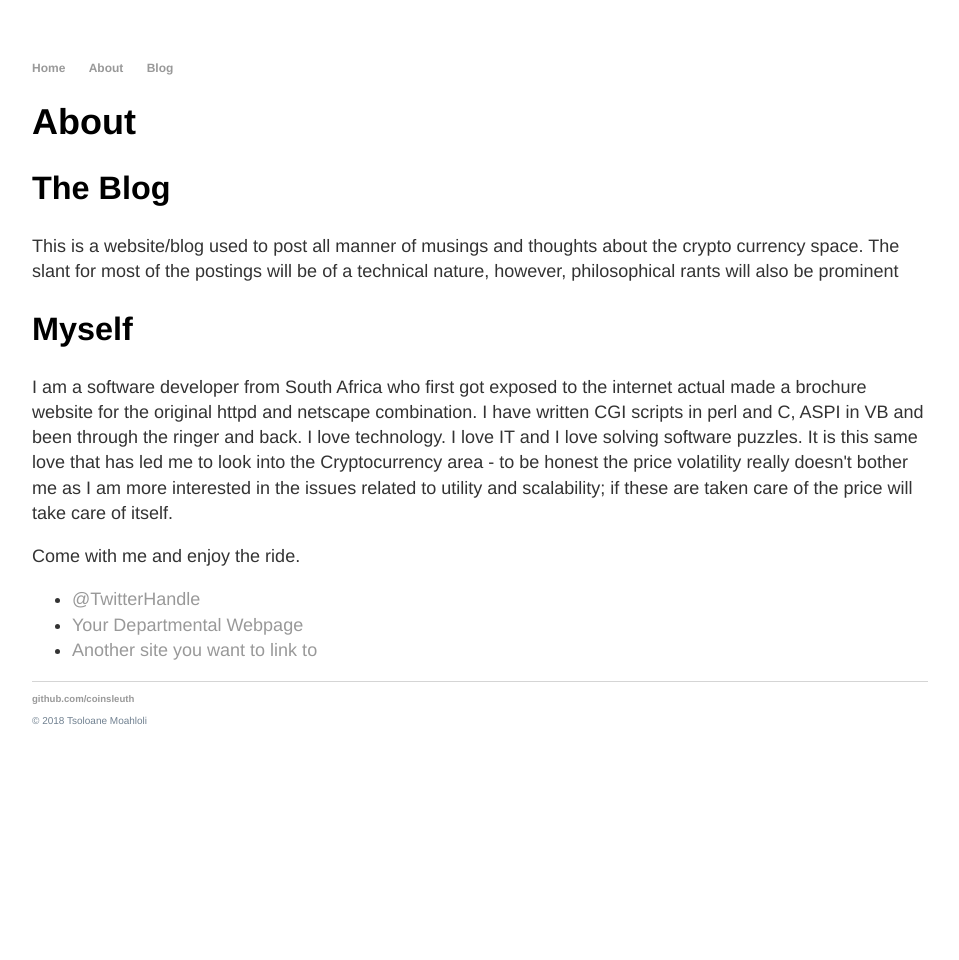
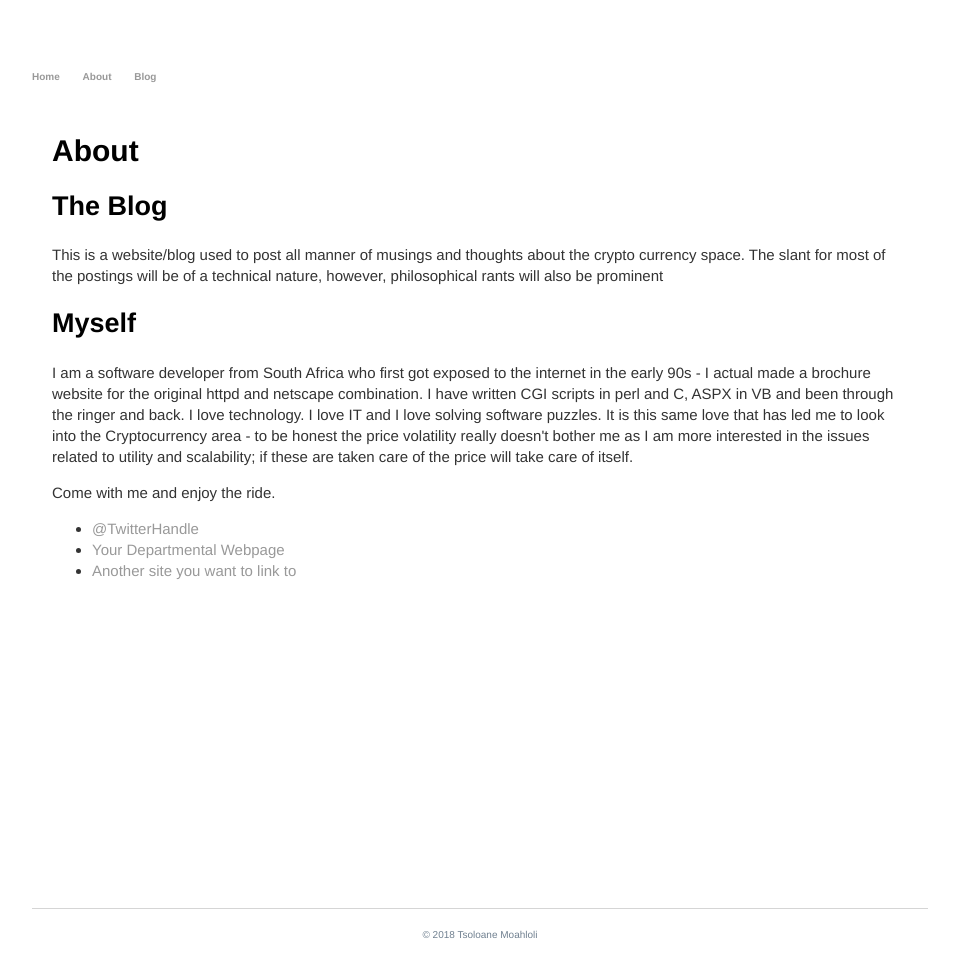
Before and after one commit to coinsleuth/coinsleuth.github.io, a Jekyll site: the page built from about/index.html, in a window 1280 px wide. Shown: the whole page, without its empty margins (160-1119 px from the left). Built offline with Jekyll 4.4.1, drawn with Linux system fonts in a browser that asks for light colours; before the commit the page ends 900 px from its top, so only the background shows below that.

Commit message:
layout changes

```diff
--- a/_layouts/default.html
+++ b/_layouts/default.html
@@ -23,11 +23,9 @@
 </div>
 
 <footer>
-   <ul>
-   <li><a href="https://github.com/coinsleuth">github.com/coinsleuth</a></li>
-   </ul>
-      <div style="font-size: x-small; color: slategray;">&copy; 2018 Tsoloane Moahloli</div>
+    <div style="font-size: x-small; color: slategray; text-align: center">
+        &copy; 2018 Tsoloane Moahloli
+    </div>
 </footer>
 </body>
-
 </html>
--- a/about/index.html
+++ b/about/index.html
@@ -14,13 +14,13 @@ title: About Coin Sleuth
             <h2>Myself</h2>
             <p>
                 I am a software developer from South Africa who first got exposed to the internet
-                actual made a brochure website for the original httpd and netscape combination.  I
-                have written CGI scripts in perl and C, ASPI in VB and been through the ringer and
-                back.  I love technology.  I love IT and I love solving software puzzles.  It is
-                this same love that has led me to look into the Cryptocurrency area - to be honest
-                the price volatility really doesn't bother me as I am more interested in the
-                issues related to utility and scalability; if these are taken care of the price
-                will take care of itself.
+                in the early 90s - I actual made a brochure website for the original httpd and
+                netscape combination.  I have written CGI scripts in perl and C, ASPX in VB and
+                been through the ringer and back.  I love technology.  I love IT and I love
+                solving software puzzles.  It is this same love that has led me to look into
+                the Cryptocurrency area - to be honest the price volatility really doesn't
+                bother me as I am more interested in the issues related to utility and
+                scalability; if these are taken care of the price will take care of itself.
             </p>
             <p>Come with me and enjoy the ride.</p>
 
--- a/blog/index.html
+++ b/blog/index.html
@@ -1,6 +1,6 @@
 ---
 layout: default
-title: Hank Quinlan's Blog
+title: Coin Sleuth Blog
 ---
 <h1>{{ page.title }}</h1>
 <ul class="posts">
--- a/css/main.css
+++ b/css/main.css
@@ -1,20 +1,50 @@
-body { margin: 60px auto; width: 70%; font-family: 'Helvetica', 'Arial', 'Sans-Serif'; font-size: 12px}
+html, body { height: 100%;}
 
-a { text-decoration: none; color: #999; }
+body {
+    margin: 60px auto;
+    width: 70%;
+    font-family: 'Helvetica', 'Arial', 'Sans-Serif';
+    font-size: 10px;
+    display: flex;
+    flex-direction: column;
+}
+
+/* Container */
+.container {
+    flex: 1 0 auto;
+    padding: 20px;
+}
+
+footer {
+    border-top: 1px solid #d5d5d5;
+    font-size: .8em;
+    flex-shrink: 0;
+    padding: 20px;
+}
+
+a {
+    text-decoration: none;
+    color: #999;
+}
+
 a:hover { text-decoration: underline; }
 
 p, ul { font-size: 1.5em; line-height: 1.4em; color: #333; }
 
-h1, h2, h3, h4 { font-family: 'Helvetica', 'Arial', 'Sans-Serif'; }
 h1 { font-size: 3em;  }
 h2 { font-size: 2.7em; }
 h3 { font-size: 2.3em; }
 h4 { font-size: 1.9em; }
 
-nav ul, footer ul { font-size: 1em; font-family: 'Helvetica', 'Arial', 'Sans-Serif'; padding: 0px; list-style: none; font-weight: bold; }
+nav ul, footer ul {
+    font-size: 1em;
+    font-family: 'Helvetica', 'Arial', 'Sans-Serif';
+    padding: 0px;
+    list-style: none;
+    font-weight: bold;
+}
+
 nav ul li, footer ul li { display: inline; margin-right: 20px; }
-
-footer { border-top: 1px solid #d5d5d5; font-size: .8em; }
 
 /* Blog */
 ul.posts { margin: 20px auto 40px; font-size: 1.5em; }
```
Also changed, not shown: index.html (+4 -3 lines). Lines whose indentation alone changed are shown as unchanged.
